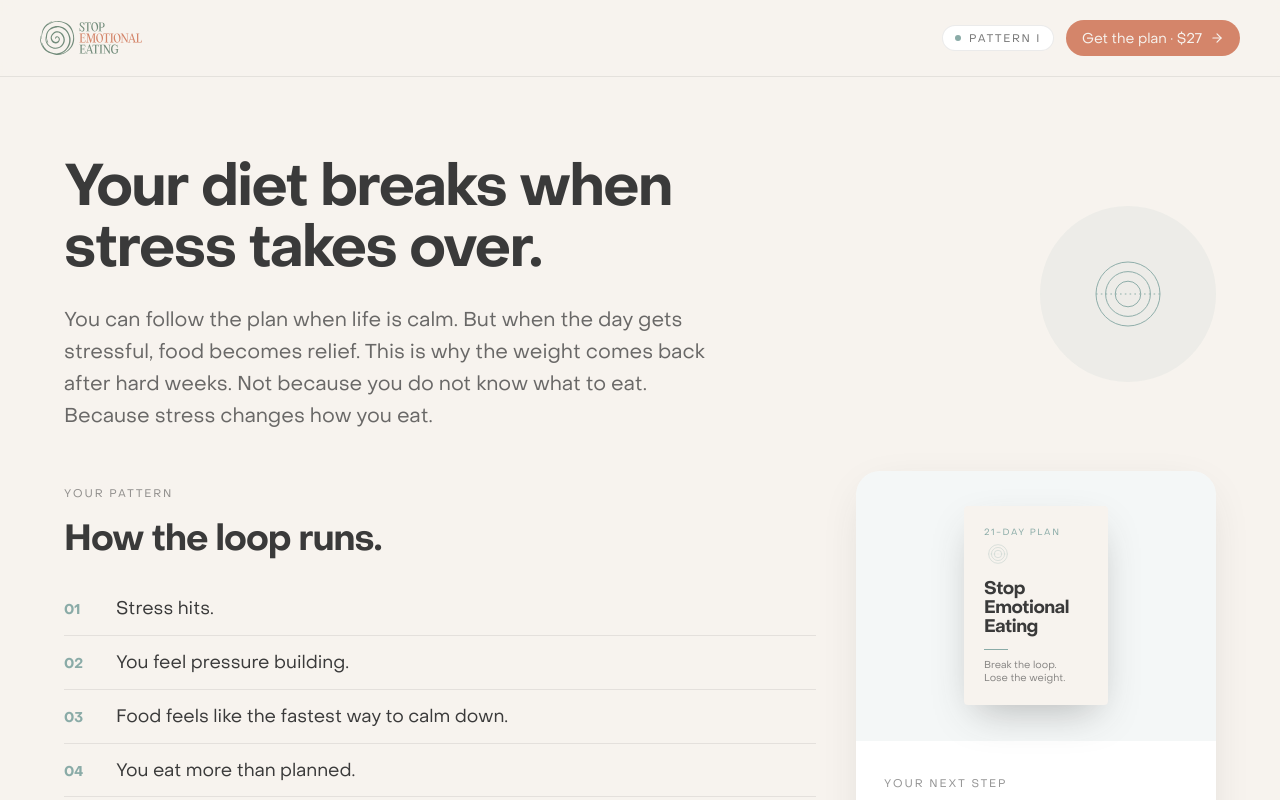
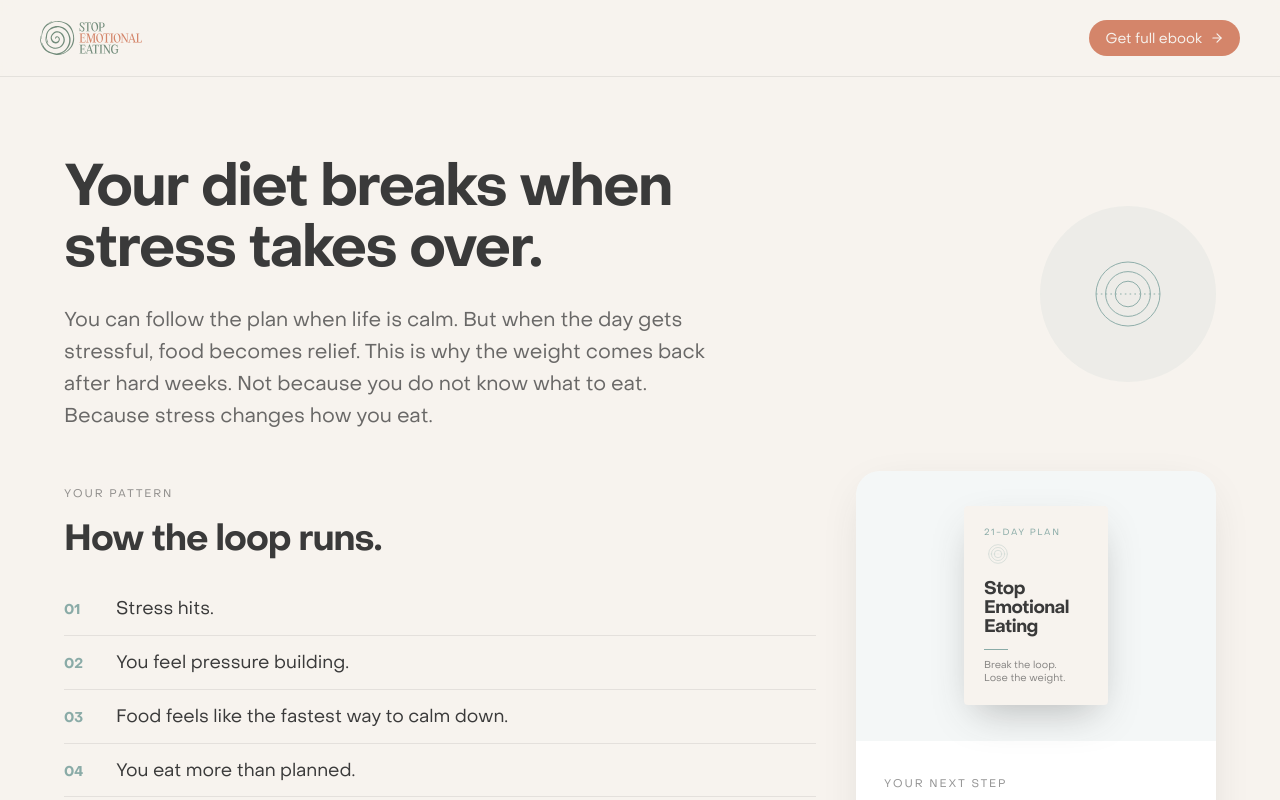
Before and after one commit to stefanpopadic/stop-emotional-eating, a React (Vite) app: page /results/1 in a window 1280 px wide. Shown: the top 800 px of the page. Built offline with nearby package versions, Linux system fonts and the light colour scheme.

Commit message:
Header: drop Pattern badge, button reads 'Get full ebook'

```diff
--- a/src/pages/Results.tsx
+++ b/src/pages/Results.tsx
@@ -137,21 +137,13 @@ export function Results() {
         <Link to="/" className="text-deep-sage hover:opacity-70 transition-opacity">
           <Logo height={34} />
         </Link>
-        <div className="flex items-center gap-3">
-          <span className="hidden sm:inline-flex items-center gap-2 px-3 py-1 rounded-full bg-white border border-soft-black/10">
-            <span className="w-1.5 h-1.5 rounded-full" style={{ backgroundColor: cfg.accentHex }} />
-            <span className="font-sans font-medium text-[11px] uppercase tracking-[0.16em] text-soft-black/70">
-              {cfg.label}
-            </span>
-          </span>
         <a
           href={checkoutUrl}
           className="hidden md:inline-flex items-center gap-2 bg-terracotta text-warm-linen font-sans font-medium text-sm px-4 py-2 rounded-full hover:bg-terracotta/90 transition-colors"
         >
-            Get the plan · $27
+          Get full ebook
           <ArrowRight size={14} />
         </a>
-        </div>
       </header>
 
       <main className="flex-grow">
```
Lines whose indentation alone changed are shown as unchanged.
